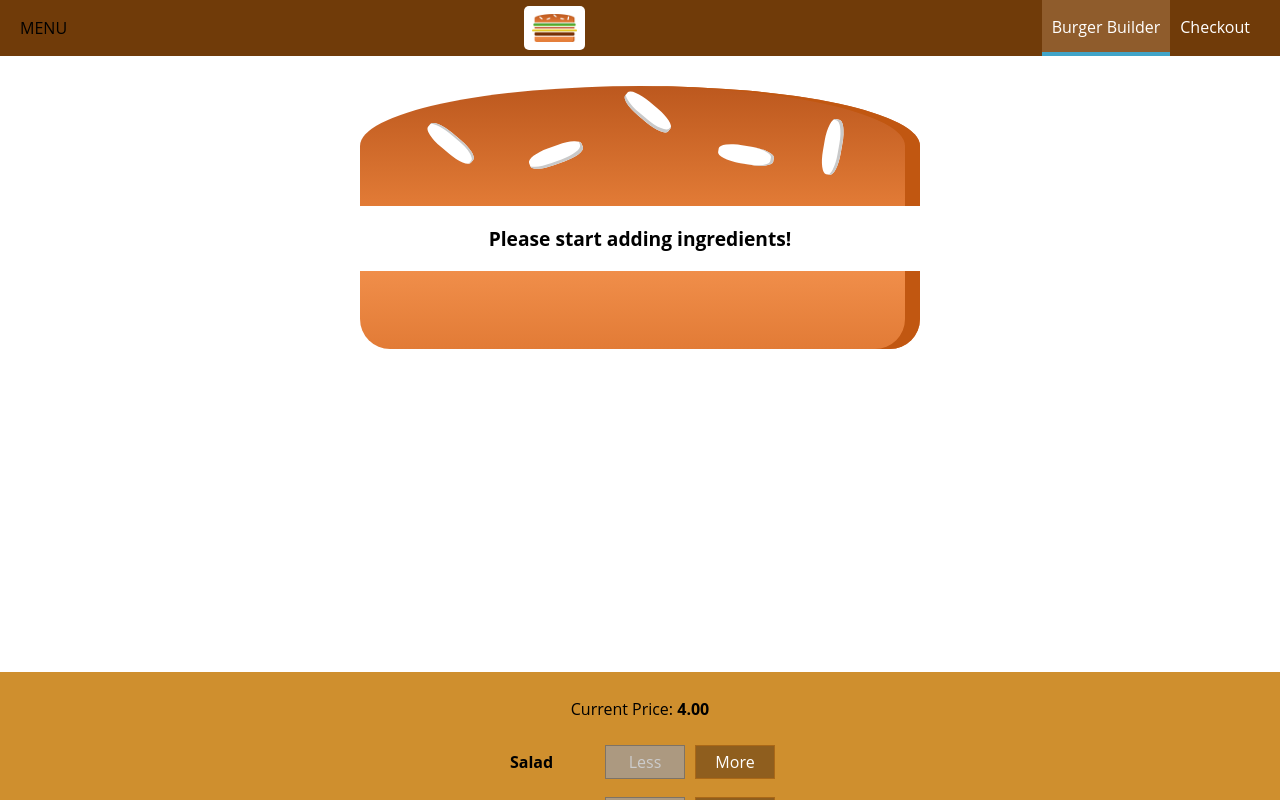
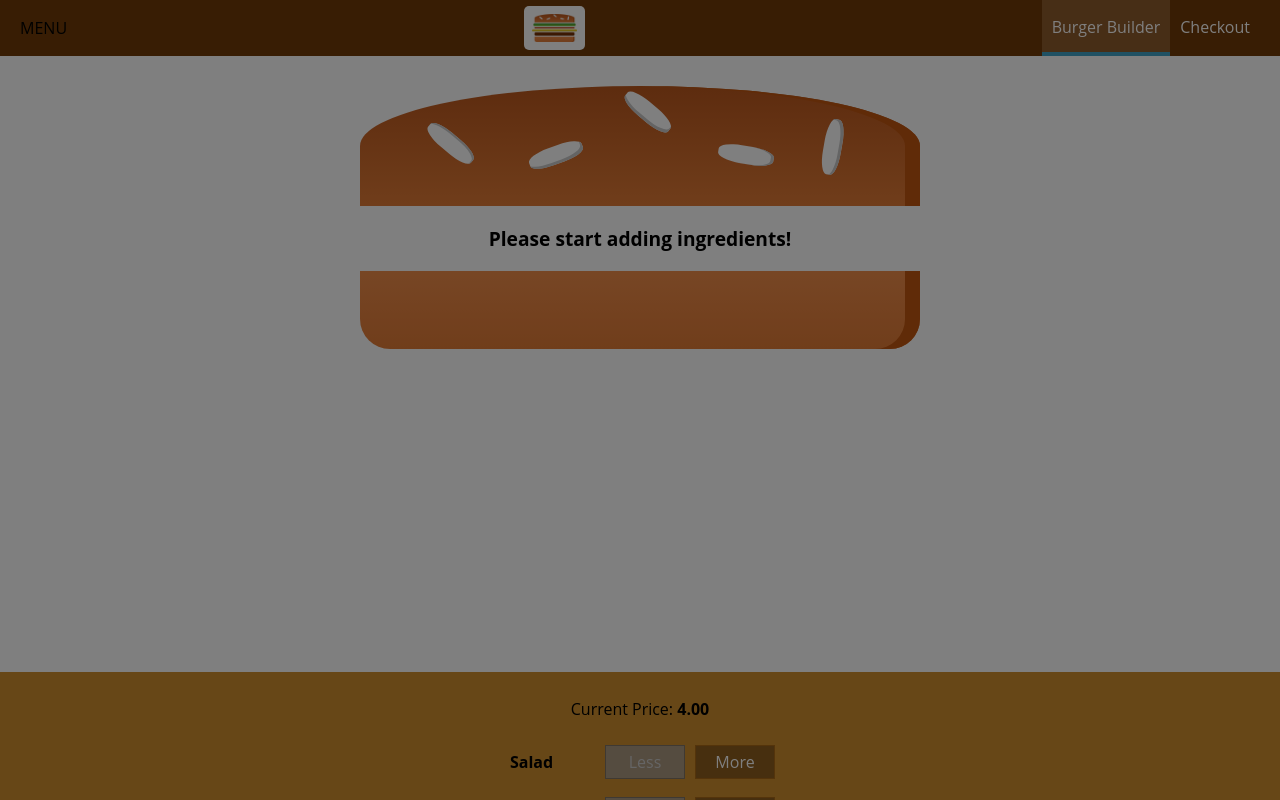
Before and after one commit to bedmiston/burger-builder, a React app: page / in a window 1280 px wide. Shown: the top 800 px of the page. Built offline with nearby package versions, Linux system fonts and the light colour scheme; the HTML template or start-up script is replaced by a standard one.

Commit message:
Make the SideDrawer hide when the backdrop is clicked.

```diff
--- a/src/components/Layout/Layout.tsx
+++ b/src/components/Layout/Layout.tsx
@@ -3,16 +3,29 @@ import * as classes from './Layout.css';
 import Toolbar from '../Navigation/Toolbar/Toolbar';
 import SideDrawer from '../Navigation/SideDrawer/SideDrawer';
 
-interface LayoutProps {}
+export interface LayoutProps {}
 
-const Layout: React.SFC<LayoutProps> = (props) => {
-  return (
-    <React.Fragment>
-      <Toolbar />
-      <SideDrawer />
-      <main className={classes.Content}>{props.children}</main>
-    </React.Fragment>
-  );
-};
+class Layout extends React.Component<LayoutProps> {
+  state = {
+    showSideDrawer: true
+  };
+
+  sideDrawerClosedHandler = () => {
+    this.setState({ showSideDrawer: false });
+  };
+
+  render() {
+    return (
+      <React.Fragment>
+        <Toolbar />
+        <SideDrawer
+          closed={this.sideDrawerClosedHandler}
+          open={this.state.showSideDrawer}
+        />
+        <main className={classes.Content}>{this.props.children}</main>
+      </React.Fragment>
+    );
+  }
+}
 
 export default Layout;
--- a/src/components/Navigation/SideDrawer/SideDrawer.tsx
+++ b/src/components/Navigation/SideDrawer/SideDrawer.tsx
@@ -2,13 +2,21 @@ import * as React from 'react';
 import Logo from '../../Logo/Logo';
 import NavigationItems from '../NavigationItems/NavigationItems';
 import * as styles from './SideDrawer.css';
-
-interface SideDrawerProps {}
+import Backdrop from '../../UI/Backdrop/Backdrop';
+interface SideDrawerProps {
+  open: boolean;
+  closed: () => void;
+}
 
 const SideDrawer: React.SFC<SideDrawerProps> = (props) => {
-  // conditional styling
+  let attachedClasses = [styles.SideDrawer, styles.Close];
+  if (props.open) {
+    attachedClasses = [styles.SideDrawer, styles.Open];
+  }
   return (
-    <div className={styles.SideDrawer}>
+    <React.Fragment>
+      <Backdrop show={props.open} clicked={props.closed} />
+      <div className={attachedClasses.join(' ')}>
         <div className={styles.Logo}>
           <Logo />
         </div>
@@ -17,6 +25,7 @@ const SideDrawer: React.SFC<SideDrawerProps> = (props) => {
           <NavigationItems />
         </nav>
       </div>
+    </React.Fragment>
   );
 };
 
```
Lines whose indentation alone changed are shown as unchanged.
